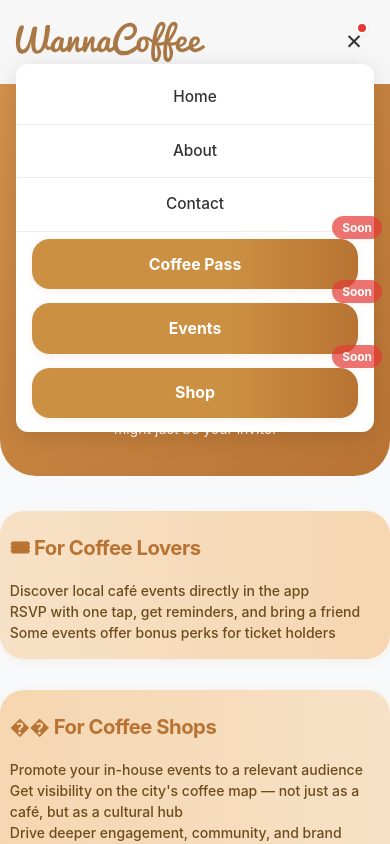
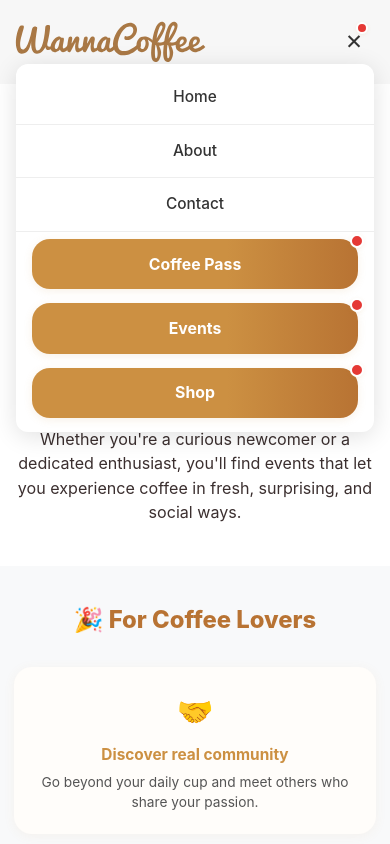
Before and after one commit to alf-delta/wanna-coffee-new, a React (Vite) app: page /events in a window 390 px wide. Both pictures are taken after a click on the button "Toggle menu". Built offline with nearby package versions, Linux system fonts and the light colour scheme.

Commit message:
ui: адаптивный логотип и удалён заголовок в hero-блоке раздела Events

```diff
--- a/src/components/Header.jsx
+++ b/src/components/Header.jsx
@@ -48,6 +48,21 @@ const Header = () => {
     },
   };
 
+  // Красная точка для мобильной версии
+  const soonDot = {
+    position: 'absolute',
+    top: 2,
+    right: 10,
+    width: 14,
+    height: 14,
+    borderRadius: '50%',
+    background: '#e53935',
+    zIndex: 10,
+    boxShadow: '0 1px 4px rgba(204,144,66,0.10)',
+    border: '2px solid #fff',
+    display: 'inline-block',
+  };
+
   return (
     <header style={styles.header}>
       <nav style={styles.nav}>
@@ -72,15 +87,15 @@ const Header = () => {
                   <Link to="/contact" style={{ ...styles.mobileMenuLink, textAlign: 'center' }} onClick={() => setIsMenuOpen(false)}>Contact</Link>
                   <span style={{ position: 'relative', display: 'block' }}>
                     <Link to="/couponator" style={{ ...accentButton, ...styles.mobileAccentBtn }} onClick={() => setIsMenuOpen(false)}>Coffee Pass</Link>
-                    <span style={soonBadge}>Soon</span>
+                    <span style={soonDot}></span>
                   </span>
                   <span style={{ position: 'relative', display: 'block' }}>
                     <Link to="/events" style={{ ...accentButton, ...styles.mobileAccentBtn }} onClick={() => setIsMenuOpen(false)}>Events</Link>
-                    <span style={soonBadge}>Soon</span>
+                    <span style={soonDot}></span>
                   </span>
                   <span style={{ position: 'relative', display: 'block' }}>
                     <Link to="/subscription" style={{ ...accentButton, ...styles.mobileAccentBtn }} onClick={() => setIsMenuOpen(false)}>Shop</Link>
-                    <span style={soonBadge}>Soon</span>
+                    <span style={soonDot}></span>
                   </span>
                 </div>
               )}
--- a/src/pages/Events.jsx
+++ b/src/pages/Events.jsx
@@ -1,9 +1,99 @@
-import React from 'react';
+import React, { useState } from 'react';
 import { Link } from 'react-router-dom';
-import styles from './Events.module.css';
+import WCEventsLogo from '../assets/WC_EVENTS.svg';
 // Можно добавить фирменную иконку/логотип для Events, если появится
 
+// Блоки преимуществ для гостей
+const guestsBenefits = [
+  {
+    icon: "🤝",
+    title: "Discover real community",
+    desc: "Go beyond your daily cup and meet others who share your passion."
+  },
+  {
+    icon: "🎓",
+    title: "Learn from the source",
+    desc: "Attend tastings, cuppings, and brewing workshops led by pros."
+  },
+  {
+    icon: "🎉",
+    title: "Celebrate coffee culture",
+    desc: "From latte art throwdowns to bean launches — this is where it happens."
+  },
+  {
+    icon: "🔎",
+    title: "Find hidden gems",
+    desc: "Some of the city's best moments in coffee happen quietly. We surface them."
+  }
+];
+
+// Блоки преимуществ для бизнеса
+const businessBenefits = [
+  {
+    icon: "📢",
+    title: "Put your event in front of the right audience",
+    desc: "Thousands of locals using Wanna Coffee are looking not just for cafés — but for real experiences."
+  },
+  {
+    icon: "🚶",
+    title: "Drive foot traffic",
+    desc: "Whether you're running a tasting, releasing a new origin, or hosting a DJ in your courtyard, this section helps you reach the people who care."
+  },
+  {
+    icon: "📝",
+    title: "Easy and free to submit",
+    desc: "Just use the form — we review and publish relevant events weekly."
+  },
+  {
+    icon: "🌟",
+    title: "Build your brand's presence",
+    desc: "The right event can elevate your café from a place to grab coffee to a place people talk about."
+  }
+];
+
+// FAQ
+const faqs = [
+  {
+    q: "What is Wanna Coffee?",
+    a: "Wanna Coffee is a curated guide to New York City's best specialty coffee spots — from iconic names to under-the-radar neighborhood gems. We don't list every café. We highlight the ones that care about the craft."
+  },
+  {
+    q: "What qualifies as a 'specialty coffee' shop?",
+    a: "We focus on cafés that serve high-quality beans, prioritize brewing methods (pour-over, espresso, cold brew, etc.), and offer a thoughtful, intentional customer experience. Independent ownership, barista skill, and transparency in sourcing all matter."
+  },
+  {
+    q: "How do you choose which cafés to feature?",
+    a: "Every café is hand-picked. We combine local knowledge, barista feedback, and in-person visits to make sure the map reflects real quality, not hype or ad budgets."
+  },
+  {
+    q: "Can I suggest a café that's missing?",
+    a: "Yes — and we encourage it! Just use our suggestion form. We'll take a look and add it if it fits the criteria."
+  },
+  {
+    q: "Is this app free to use?",
+    a: "Yes. No ads, no subscriptions, no tracking. We built this out of love for the culture — not for profit."
+  },
+  {
+    q: "I'm a café owner — how do I get listed or featured?",
+    a: "You can apply via the Feature Request form. We'll review your shop and follow up. Events can also be submitted directly to the Featured Events section, even if your shop isn't yet on the map."
+  },
+  {
+    q: "Do you only cover Manhattan?",
+    a: "We currently cover Manhattan, Brooklyn, and Queens. Other boroughs and cities are on our roadmap — stay tuned."
+  },
+  {
+    q: "How often is everything updated?",
+    a: "New cafés and events are added weekly. We also re-verify all listings every 2–3 months to keep the information fresh."
+  },
+  {
+    q: "Who's behind Wanna Coffee?",
+    a: "We're a small team of independent creators — designers, developers, and longtime coffee lovers. We're not funded, not sponsored, and not chasing trends. We just care about spotlighting places that deserve attention."
+  }
+];
+
 const Events = () => {
+  const [openFaq, setOpenFaq] = useState(null);
+
   // Адаптивные стили для мобильных
   const mobileStyles = `
   @media (max-width: 700px) {
@@ -23,48 +113,75 @@ const Events = () => {
 
   return (
     <>
-      <style>{mobileStyles}</style>
-      <div className={styles.container}>
+      <style>{mobileStyles + `\n@media (max-width: 700px) { .events-hero-logo { max-height: 100px !important; } }`}</style>
+      <div style={{ minHeight: '100vh', background: '#f8f9fa' }}>
         {/* Hero / Concept */}
-        <div className={styles.hero}>
-          <h1 className={styles.heroTitle}>☕️ Events — Beyond the Cup</h1>
-          <p className={styles.heroDesc}>
-            Wanna Coffee is more than a ticket — it's a gateway to the city's most vibrant coffee culture.<br/><br/>
-            From latte art throwdowns to cupping nights and pop-up brew labs, our Events section connects you to the real pulse of New York's specialty scene. Whether you're a curious newcomer or a die-hard coffee geek, there's always something happening — and your ticket might just be your invite.
+        <div style={{ background: '#fff', color: '#b87333', padding: '2.5rem 1rem 1.5rem 1rem', textAlign: 'center', display: 'flex', flexDirection: 'column', alignItems: 'center', justifyContent: 'center' }}>
+          <img src={WCEventsLogo} alt="Wanna Coffee Events Logo" style={{ width: '90vw', maxWidth: 480, height: 'auto', display: 'block', marginBottom: '1.2rem', maxHeight: 180 }} className="events-hero-logo" />
+          <p style={{ color: '#3B2F2F', fontSize: '1.15rem', margin: '0 auto 1.5rem auto', maxWidth: 600, textAlign: 'center' }}>
+            Step deeper into New York's specialty coffee culture.<br/><br/>
+            The Featured Events section is your front-row seat to what's happening across the city's third-wave coffee community. It's more than just a calendar — it's a curated hub for the people who care about coffee as a craft, a culture, and a connection point.<br/><br/>
+            Whether you're a curious newcomer or a dedicated enthusiast, you'll find events that let you experience coffee in fresh, surprising, and social ways.
           </p>
         </div>
 
-        {/* Раздел для кофелюбов */}
-        <section className={styles.section}>
-          <h2 className={styles.sectionTitle}>🎟 For Coffee Lovers</h2>
-          <ul className={styles.bulletList}>
-            <li>Discover local café events directly in the app</li>
-            <li>RSVP with one tap, get reminders, and bring a friend</li>
-            <li>Some events offer bonus perks for ticket holders</li>
-          </ul>
+        {/* For Coffee Lovers */}
+        <section style={{ maxWidth: 900, margin: '0 auto', padding: '2.5rem 1rem 1.5rem 1rem' }}>
+          <h2 style={{ fontSize: '1.7rem', fontWeight: 800, color: '#b87333', marginBottom: '1.2rem', textAlign: 'center' }}>🎉 For Coffee Lovers</h2>
+          <div style={{ display: 'grid', gridTemplateColumns: 'repeat(auto-fit, minmax(220px, 1fr))', gap: '1.5rem', marginTop: '2rem', marginBottom: '1.5rem' }}>
+            {guestsBenefits.map(b => (
+              <div key={b.title} style={{ background: '#fffdfa', borderRadius: '18px', boxShadow: '0 2px 12px rgba(204,144,66,0.07)', padding: '1.5rem', display: 'flex', flexDirection: 'column', alignItems: 'center', minHeight: 120, transition: 'box-shadow 0.2s, transform 0.2s' }}>
+                <span style={{ fontSize: '2.1rem', marginBottom: 8 }}>{b.icon}</span>
+                <h3 style={{ fontSize: '1.1rem', fontWeight: 700, color: '#cc9042', marginBottom: 4, textAlign: 'center' }}>{b.title}</h3>
+                <p style={{ color: '#555', fontSize: '0.98rem', textAlign: 'center' }}>{b.desc}</p>
+              </div>
+            ))}
+          </div>
         </section>
 
-        {/* Раздел для кофеен */}
-        <section className={styles.sectionAlt}>
-          <h2 className={styles.sectionTitle}>�� For Coffee Shops</h2>
-          <ul className={styles.bulletList}>
-            <li>Promote your in-house events to a relevant audience</li>
-            <li>Get visibility on the city's coffee map — not just as a café, but as a cultural hub</li>
-            <li>Drive deeper engagement, community, and brand loyalty</li>
-          </ul>
-        </section>
-
-        {/* CTA / Для бизнеса */}
-        <section className={styles.sectionNarrow}>
-          <div className={styles.ctaBlock}>
-            <span className={styles.ctaText}>
-              Want to host an event? Let us help you turn ideas into community moments — just reach out through your Partner Dashboard.
+        {/* For Business */}
+        <section style={{ maxWidth: 900, margin: '0 auto', padding: '2.5rem 1rem 1.5rem 1rem' }}>
+          <h2 style={{ fontSize: '1.7rem', fontWeight: 800, color: '#b87333', marginBottom: '1.2rem', textAlign: 'center' }}>📢 For Café Owners, Roasters & Organizers</h2>
+          <div style={{ display: 'grid', gridTemplateColumns: 'repeat(auto-fit, minmax(220px, 1fr))', gap: '1.5rem', marginTop: '2rem', marginBottom: '1.5rem' }}>
+            {businessBenefits.map(b => (
+              <div key={b.title} style={{ background: '#fffdfa', borderRadius: '18px', boxShadow: '0 2px 12px rgba(204,144,66,0.07)', padding: '1.5rem', display: 'flex', flexDirection: 'column', alignItems: 'center', minHeight: 120, transition: 'box-shadow 0.2s, transform 0.2s' }}>
+                <span style={{ fontSize: '2.1rem', marginBottom: 8 }}>{b.icon}</span>
+                <h3 style={{ fontSize: '1.1rem', fontWeight: 700, color: '#cc9042', marginBottom: 4, textAlign: 'center' }}>{b.title}</h3>
+                <p style={{ color: '#555', fontSize: '0.98rem', textAlign: 'center' }}>{b.desc}</p>
+              </div>
+            ))}
+          </div>
+          <div style={{ textAlign: 'center', marginTop: '2.5rem' }}>
+            <span style={{ background: '#e7d2b8', color: '#b87333', borderRadius: '12px', padding: '0.7rem 1.5rem', fontWeight: 700, fontSize: '1.1rem', display: 'inline-block' }}>
+              → Submit your event via the form. It's quick, curated, and built for the community.
             </span>
           </div>
         </section>
 
-        <div className={styles.backLink}>
-          <Link to="/" className={styles.backButton}>
+        {/* FAQ */}
+        <section style={{ maxWidth: 700, margin: '0 auto', padding: '2.5rem 1rem 1.5rem 1rem' }}>
+          <h2 style={{ fontSize: '1.45rem', fontWeight: 700, marginBottom: '1.1rem', color: '#b87333', letterSpacing: '-0.5px', textAlign: 'center' }}>❓ Frequently Asked Questions</h2>
+          <div style={{ display: 'grid', gridTemplateColumns: '1fr', gap: '1.2rem', marginTop: '1.2rem' }}>
+            {faqs.map((faq, i) => (
+              <div key={i} style={{ background: '#fff', borderRadius: '14px', boxShadow: '0 2px 8px rgba(204,144,66,0.07)', padding: '1.2rem 1.5rem' }}>
+                <button
+                  style={{ background: 'none', border: 'none', color: '#b87333', fontWeight: 700, fontSize: '1.08rem', marginBottom: 6, textAlign: 'left', width: '100%', cursor: 'pointer', display: 'flex', alignItems: 'center', justifyContent: 'space-between', outline: 'none', padding: 0 }}
+                  onClick={() => setOpenFaq(openFaq === i ? null : i)}
+                  aria-expanded={openFaq === i}
+                >
+                  {faq.q}
+                  <span style={{ marginLeft: 10, fontSize: '1.1rem', color: '#cc9042', fontWeight: 700, userSelect: 'none', transition: 'transform 0.2s' }}>{openFaq === i ? '▲' : '▼'}</span>
+                </button>
+                {openFaq === i && (
+                  <div style={{ color: '#3B2F2F', fontSize: '1.05rem', lineHeight: 1.7, marginLeft: 18, marginBottom: 0 }}>{faq.a}</div>
+                )}
+              </div>
+            ))}
+          </div>
+        </section>
+
+        <div style={{ textAlign: 'center', margin: '2.5rem 0' }}>
+          <Link to="/" style={{ color: '#d3914b', textDecoration: 'none', fontSize: '1.1rem', fontWeight: 600 }}>
             ← Back to Home
           </Link>
         </div>
```
Also changed, not shown: src/assets/WC_EVENTS.svg (added).
